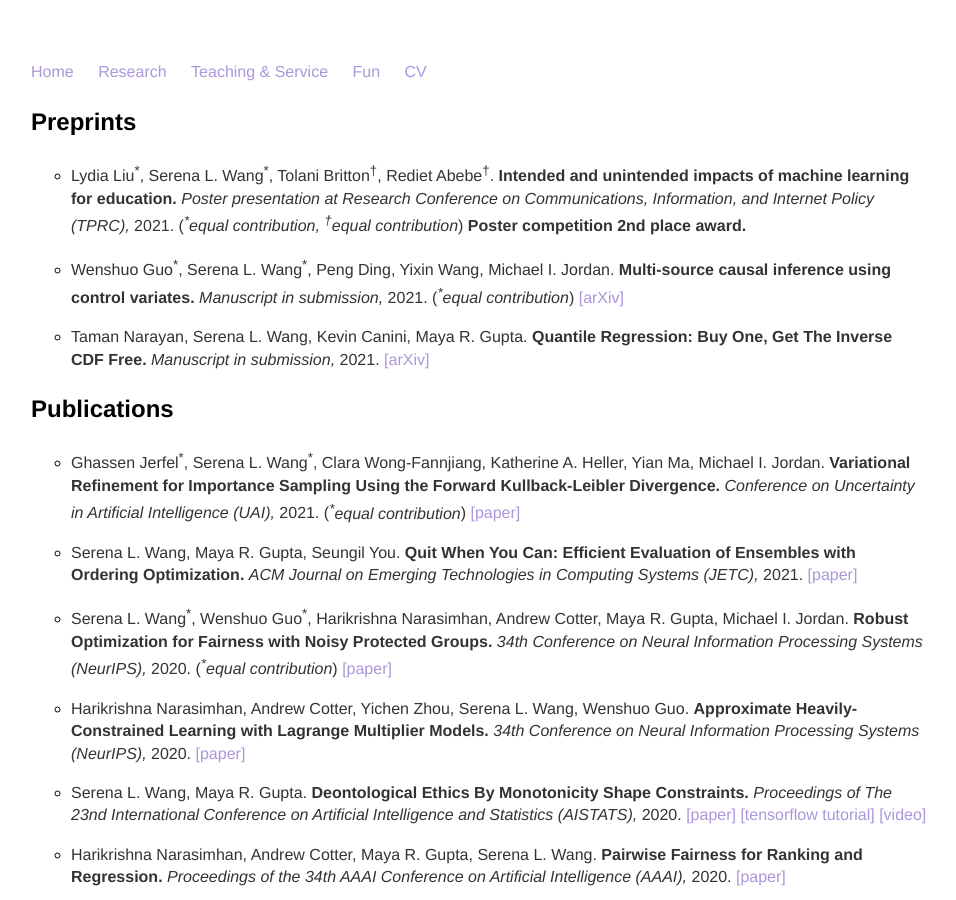
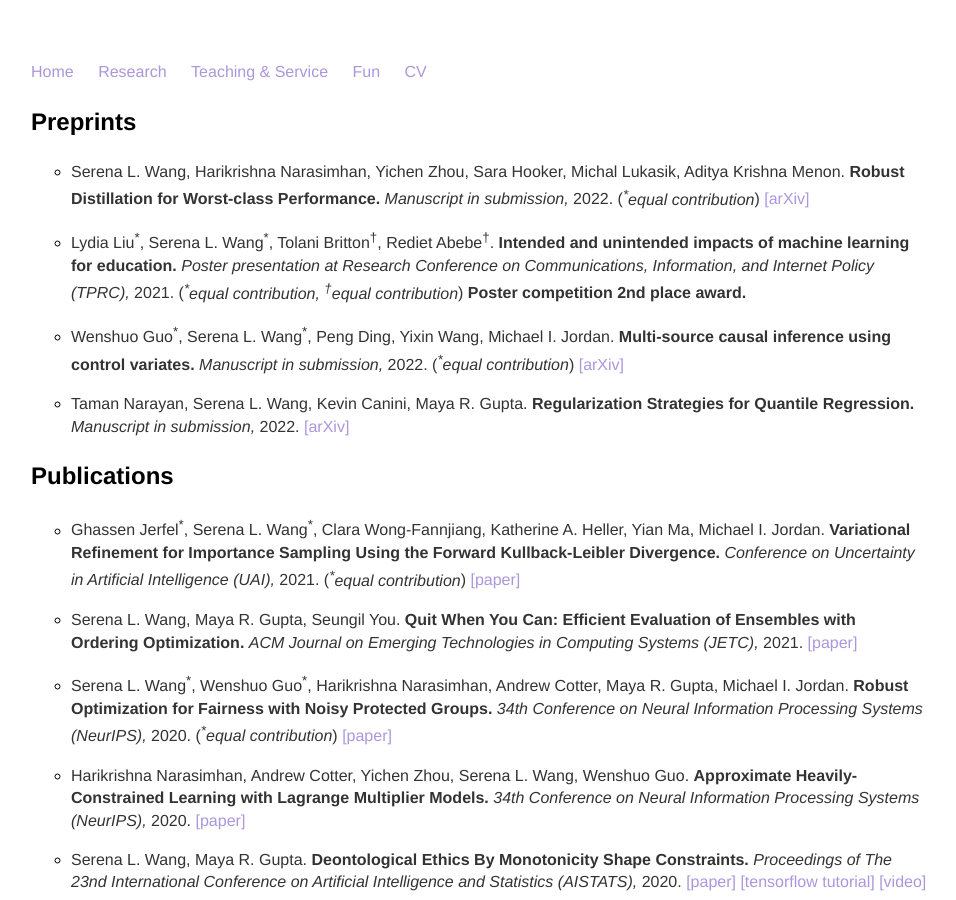
Before and after one commit to serenalwang/serenalwang.github.io, a Jekyll site: the page built from research.md, in a window 1280 px wide and 900 px high. Shown: the whole window, without its empty margins (161-1117 px from the left). Built offline with Jekyll 4.4.1, drawn with Linux system fonts in a browser that asks for light colours.

Commit message:
added DAG and robust dist

```diff
--- a/research.md
+++ b/research.md
@@ -4,13 +4,16 @@ title: Research
 ---
 
 ### Preprints
+* Serena L. Wang, Harikrishna Narasimhan, Yichen Zhou, Sara Hooker, Michal Lukasik, Aditya Krishna Menon.
+**Robust Distillation for Worst-class Performance.** *Manuscript in submission,* 2022. (*<sup>\*</sup>equal contribution*) [[arXiv]](https://arxiv.org/abs/2206.06479)
+
 * Lydia Liu<sup>\*</sup>, Serena L. Wang<sup>\*</sup>, Tolani Britton<sup><span>&#8224;</span></sup>,  Rediet Abebe<sup><span>&#8224;</span></sup>. **Intended and unintended impacts of machine learning for education.** *Poster presentation at Research Conference on Communications, Information, and Internet Policy (TPRC),* 2021. (*<sup>\*</sup>equal contribution, <sup><span>&#8224;</span></sup>equal contribution*) **Poster competition 2nd place award.**
 
 * Wenshuo Guo<sup>\*</sup>, Serena L. Wang<sup>\*</sup>, Peng Ding, Yixin Wang, Michael I. Jordan.
-**Multi-source causal inference using control variates.** *Manuscript in submission,* 2021. (*<sup>\*</sup>equal contribution*) [[arXiv]](https://arxiv.org/abs/2103.16689)
+**Multi-source causal inference using control variates.** *Manuscript in submission,* 2022. (*<sup>\*</sup>equal contribution*) [[arXiv]](https://arxiv.org/abs/2103.16689)
 
 * Taman Narayan, Serena L. Wang, Kevin Canini, Maya R. Gupta.
-**Quantile Regression: Buy One, Get The Inverse CDF Free.** *Manuscript in submission,* 2021. [[arXiv]](https://arxiv.org/abs/2102.05135)
+**Regularization Strategies for Quantile Regression.** *Manuscript in submission,* 2022. [[arXiv]](https://arxiv.org/abs/2102.05135)
 
 ### Publications
 * Ghassen Jerfel<sup>\*</sup>, Serena L. Wang<sup>\*</sup>, Clara Wong-Fannjiang, Katherine A. Heller, Yian Ma, Michael I. Jordan.
```
Also changed, not shown: index.md (+1 -1 lines).
